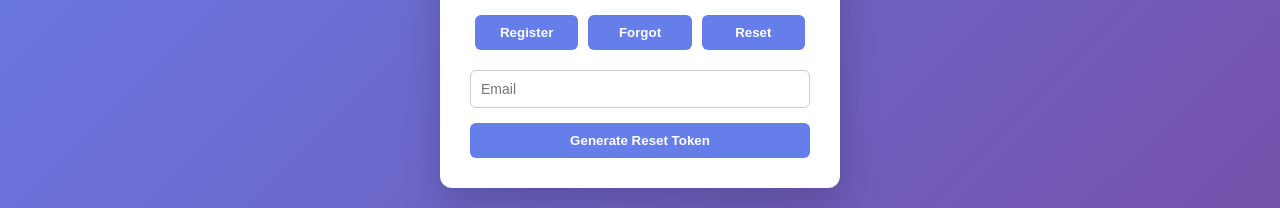
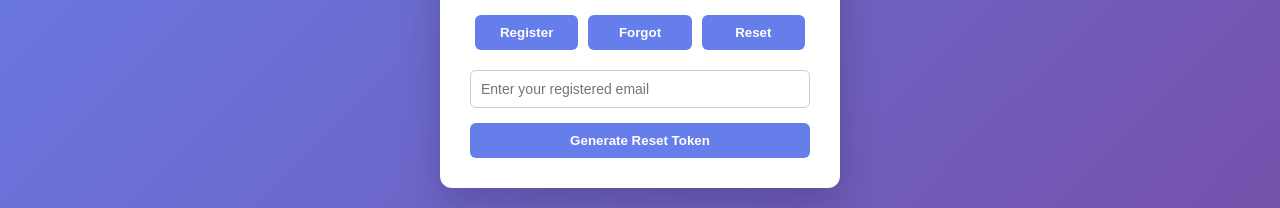
Before and after one commit to prak1812/Password-Error-Catch, a React app in the folder frontend/: page / in a window 1280 px wide. Both pictures are taken after a click on the button "Forgot". Shown: the part 338-546 px from the top of the page. Built offline with nearby package versions, Linux system fonts and the light colour scheme; the HTML template or start-up script is replaced by a standard one.

Commit message:
Alert Pop up fixed

```diff
--- a/frontend/src/pages/ForgotPassword.jsx
+++ b/frontend/src/pages/ForgotPassword.jsx
@@ -3,28 +3,47 @@ import API from "../api";
 
 export default function ForgotPassword() {
   const [email, setEmail] = useState("");
+  const [message, setMessage] = useState("");
+  const [error, setError] = useState("");
+  const [emailSent, setEmailSent] = useState(false);
 
   const handleForgot = async (e) => {
     e.preventDefault();
+    setError("");
+    setMessage("");
+
     try {
-      await API.post("/forgot-password", { email });
-alert("Password reset link has been sent to your email!");
+      const res = await API.post("/forgot-password", { email });
+
+      setMessage(res.data?.message || "Password reset link sent successfully!");
+      setEmailSent(true);
     } catch (err) {
-  alert(err.response?.data?.message || "Error");
+      setError(err.response?.data?.message || "Something went wrong. Please try again.");
     }
-    }
-
+  };
 
   return (
+    <div>
+      {!emailSent ? (
         <form onSubmit={handleForgot}>
           <input
             type="email"
-        placeholder="Email"
+            placeholder="Enter your registered email"
+            value={email}
             onChange={(e) => setEmail(e.target.value)}
             required
           />
 
           <button type="submit">Generate Reset Token</button>
+
+          {error && <p style={{ color: "red" }}>{error}</p>}
         </form>
+      ) : (
+        <div>
+          <h3>Password Reset Email Sent ✅</h3>
+          <p>{message}</p>
+        </div>
+      )}
+    </div>
   );
 }
```
Lines whose indentation alone changed are shown as unchanged.
